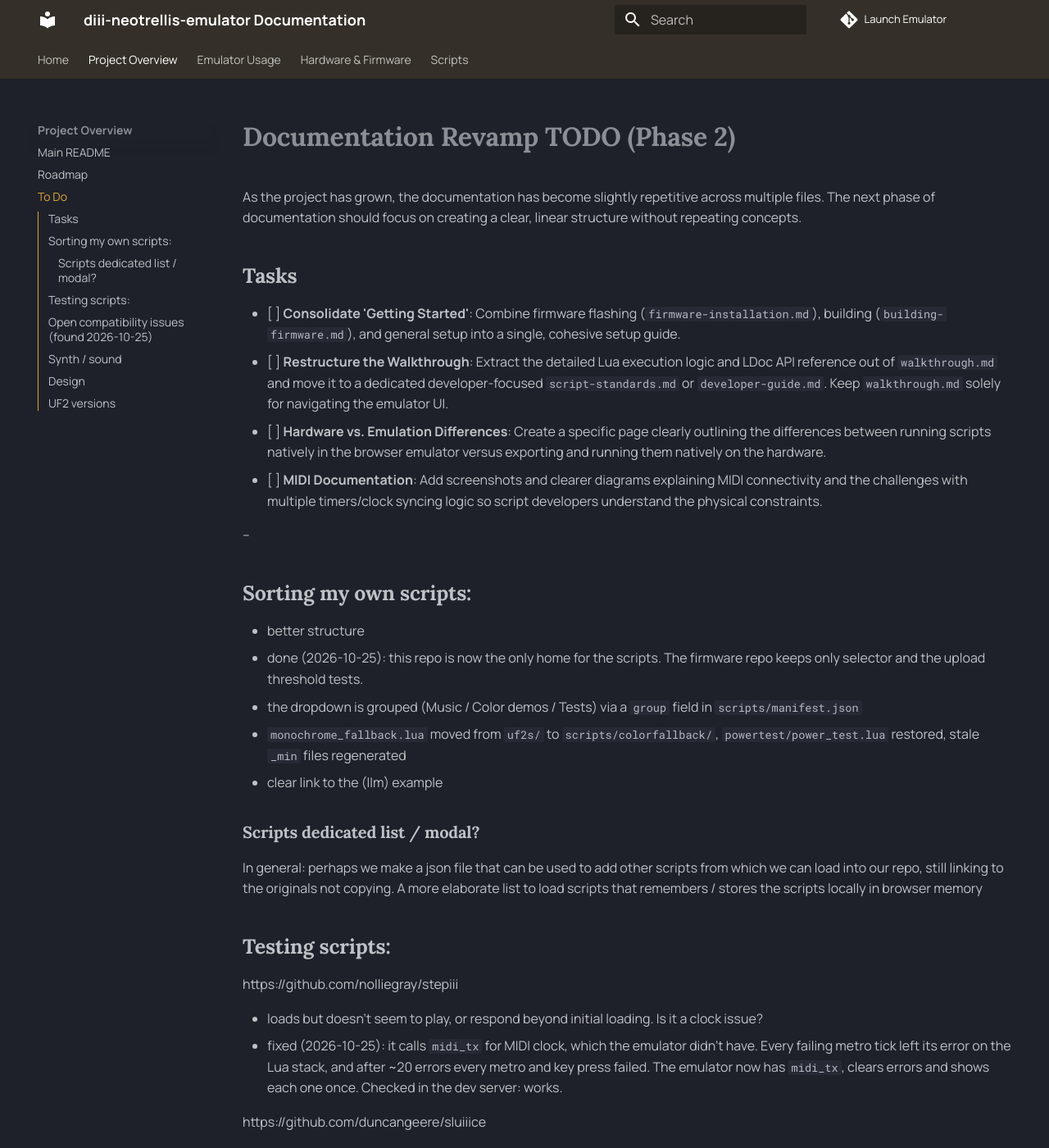
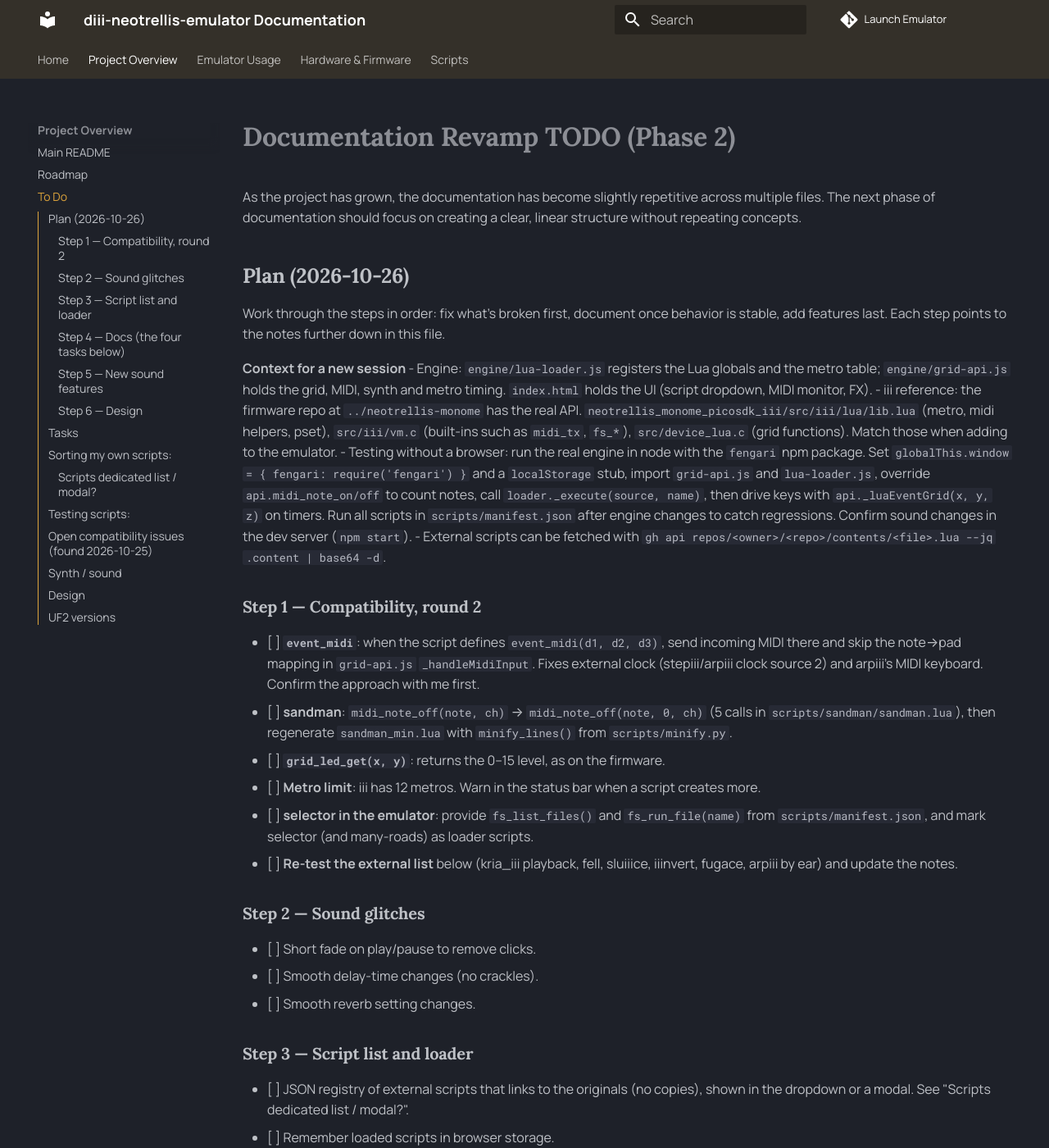
Before and after one commit to jonwaterschoot/diii-neotrellis-emulator, an MkDocs documentation site: the page built from docs/todo.md, in a window 1280 px wide and 1400 px high. Shown: the whole window at 82% size. Built offline with MkDocs 1.6.1 and Material for MkDocs 9.7.7, drawn with Linux system fonts in a browser that asks for light colours; some of the changed text lies outside the part shown.

Commit message:
docs: add a step-by-step plan to the todo
Co-Authored-By: Claude Opus 5.5 <noreply@anthropic.com>

```diff
--- a/docs/todo.md
+++ b/docs/todo.md
@@ -1,6 +1,49 @@
 # Documentation Revamp TODO (Phase 2)
 
 As the project has grown, the documentation has become slightly repetitive across multiple files. The next phase of documentation should focus on creating a clear, linear structure without repeating concepts.
+
+## Plan (2026-10-26)
+
+Work through the steps in order: fix what's broken first, document once behavior is stable, add features last. Each step points to the notes further down in this file.
+
+**Context for a new session**
+- Engine: `engine/lua-loader.js` registers the Lua globals and the metro table; `engine/grid-api.js` holds the grid, MIDI, synth and metro timing. `index.html` holds the UI (script dropdown, MIDI monitor, FX).
+- iii reference: the firmware repo at `../neotrellis-monome` has the real API. `neotrellis_monome_picosdk_iii/src/iii/lua/lib.lua` (metro, midi helpers, pset), `src/iii/vm.c` (built-ins such as `midi_tx`, `fs_*`), `src/device_lua.c` (grid functions). Match those when adding to the emulator.
+- Testing without a browser: run the real engine in node with the `fengari` npm package. Set `globalThis.window = { fengari: require('fengari') }` and a `localStorage` stub, import `grid-api.js` and `lua-loader.js`, override `api.midi_note_on/off` to count notes, call `loader._execute(source, name)`, then drive keys with `api._luaEventGrid(x, y, z)` on timers. Run all scripts in `scripts/manifest.json` after engine changes to catch regressions. Confirm sound changes in the dev server (`npm start`).
+- External scripts can be fetched with `gh api repos/<owner>/<repo>/contents/<file>.lua --jq .content | base64 -d`.
+
+### Step 1 — Compatibility, round 2
+- [ ] **`event_midi`**: when the script defines `event_midi(d1, d2, d3)`, send incoming MIDI there and skip the note→pad mapping in `grid-api.js` `_handleMidiInput`. Fixes external clock (stepiii/arpiii clock source 2) and arpiii's MIDI keyboard. Confirm the approach with me first.
+- [ ] **sandman**: `midi_note_off(note, ch)` → `midi_note_off(note, 0, ch)` (5 calls in `scripts/sandman/sandman.lua`), then regenerate `sandman_min.lua` with `minify_lines()` from `scripts/minify.py`.
+- [ ] **`grid_led_get(x, y)`**: returns the 0–15 level, as on the firmware.
+- [ ] **Metro limit**: iii has 12 metros. Warn in the status bar when a script creates more.
+- [ ] **selector in the emulator**: provide `fs_list_files()` and `fs_run_file(name)` from `scripts/manifest.json`, and mark selector (and many-roads) as loader scripts.
+- [ ] **Re-test the external list** below (kria_iii playback, fell, sluiiice, iiinvert, fugace, arpiii by ear) and update the notes.
+
+### Step 2 — Sound glitches
+- [ ] Short fade on play/pause to remove clicks.
+- [ ] Smooth delay-time changes (no crackles).
+- [ ] Smooth reverb setting changes.
+
+### Step 3 — Script list and loader
+- [ ] JSON registry of external scripts that links to the originals (no copies), shown in the dropdown or a modal. See "Scripts dedicated list / modal?".
+- [ ] Remember loaded scripts in browser storage.
+- [ ] Show the Lua source in the inspector (fell has no README), maybe with editable parameters later.
+- [ ] Clear link to the (llm) example: `scripts/template/`.
+
+### Step 4 — Docs (the four tasks below)
+- [ ] Hardware vs. Emulation Differences: start from "Open compatibility issues" plus what step 1 settles.
+- [ ] Consolidate Getting Started: firmware now comes from the release; `building-firmware.md` (a copy of the firmware README) can become a link to the firmware repo.
+- [ ] Restructure the Walkthrough: UI only, developer content to a developer guide.
+- [ ] MIDI Documentation: last, needs my screenshots once the UI is stable.
+
+### Step 5 — New sound features
+- [ ] Drum sounds (up to seven, channel per sound, randomizer; helps iiinvert).
+- [ ] More synth models, reverb models.
+
+### Step 6 — Design
+- [ ] Favicon (grid icon) and pure-gray backgrounds: quick wins, can be slotted in anytime.
+- [ ] Rounded-corner toggle, other UI options (monochrome, invert, light mode; dark stays default).
 
 ## Tasks
 - [ ] **Consolidate 'Getting Started'**: Combine firmware flashing (`firmware-installation.md`), building (`building-firmware.md`), and general setup into a single, cohesive setup guide.
```
